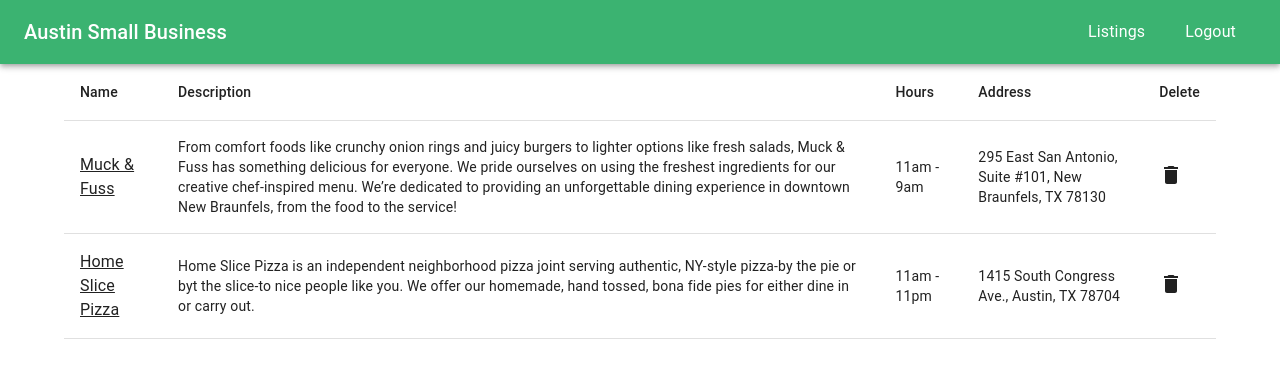
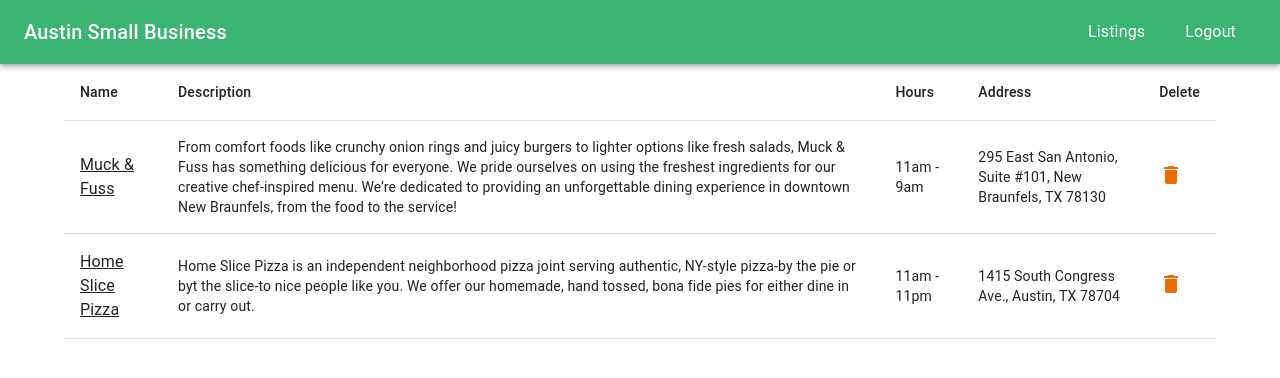
Before and after one commit to Slyssy/small-business, a React (Create React App) app: page /login in a window 1280 px wide. Both pictures are taken after typing "Sample", "Sample123" into the empty fields and a click on the button "LOGIN". Shown: the top 378 px of the page. Built offline with nearby package versions, Linux system fonts and the light colour scheme.

Commit message:
Changed delete icon color to red.

```diff
--- a/src/components/AdminDashboard.js
+++ b/src/components/AdminDashboard.js
@@ -42,6 +42,7 @@
                 <DeleteIcon
                   onClick={() => props.deleteListing(idx)}
                   className='icon text-red'
+                  color='warning'
                 />
               </TableCell>
             </TableRow>
```
